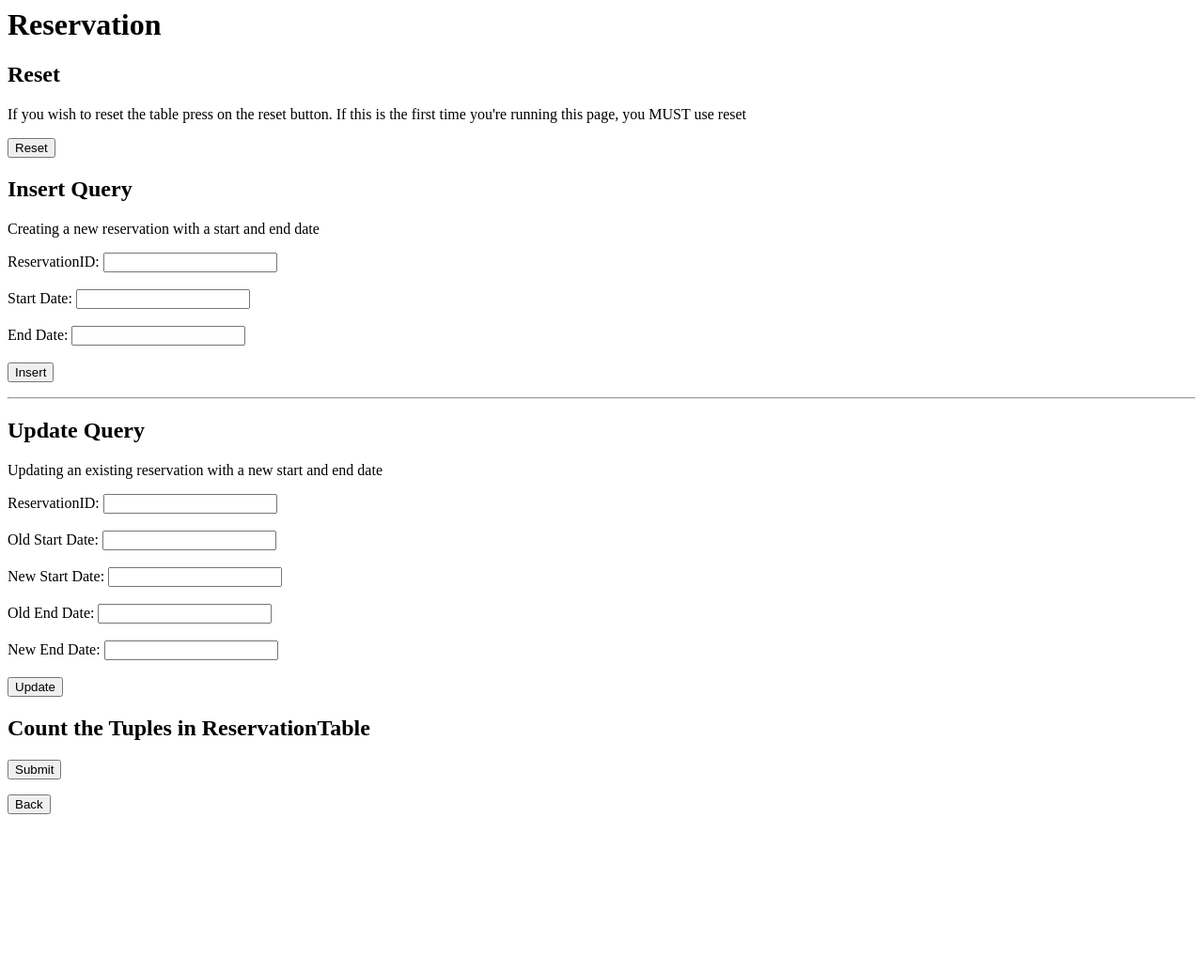
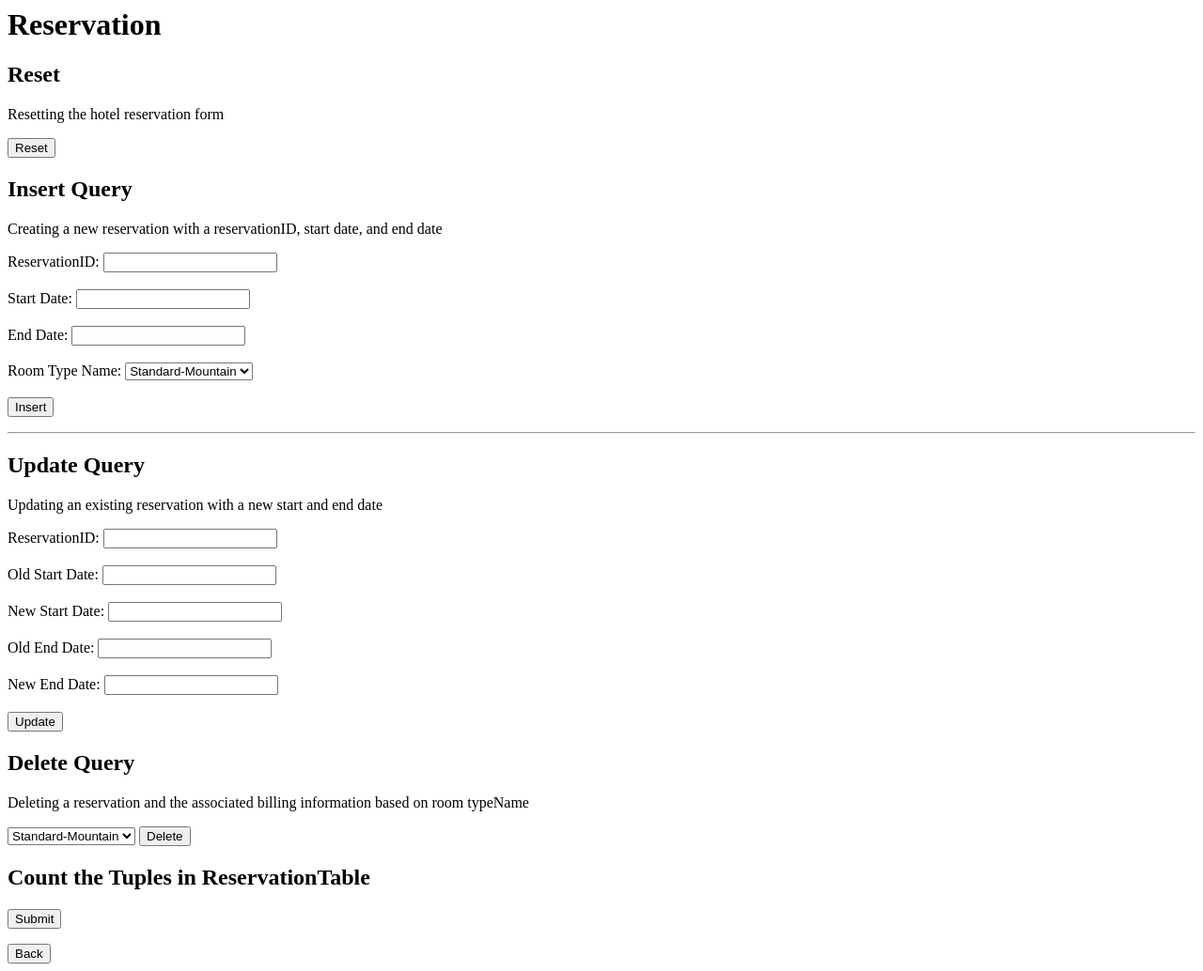
Before and after one commit to alichiba/Hotel-Management-Database, a PHP site: page /reservation.php in a window 1280 px wide. Shown: the whole page at 94% size. Before the commit the page ends 867 px from the top, so only its background shows below. Run offline with PHP 8.4, Linux system fonts and the light colour scheme.

Commit message:
formatted insert button, still partial delete

```diff
--- a/reservation.php
+++ b/reservation.php
@@ -7,7 +7,7 @@
     <h1>Reservation</h1>
 
     <h2>Reset</h2>
-        <p>If you wish to reset the table press on the reset button. If this is the first time you're running this page, you MUST use reset</p>
+        <p>Resetting the hotel reservation form </p>
 
         <form method="POST" action="reservation.php">
             <!-- if you want another page to load after the button is clicked, you have to specify that page in the action parameter -->
@@ -16,12 +16,20 @@
         </form>
 
     <h2>Insert Query</h2>
-        <p>Creating a new reservation with a start and end date</p>
+        <p>Creating a new reservation with a reservationID, start date, and end date</p>
         <form method="POST" action="reservation.php"> <!--refresh page when submitted-->
 	        <input type="hidden" id="insertQueryRequest" name="insertQueryRequest">
 	        ReservationID: <input type="text" name="resID"> <br /><br />
 	        Start Date: <input type="text" name="startDate"> <br /><br />
 	        End Date: <input type="text" name="endDate"> <br /><br />
+            Room Type Name:
+                <select name = "typeName">
+                    <option value = "Standard-Mountain">Standard-Mountain</option>
+                    <option value = "Deluxe-Cleaning">Deluxe-Cleaning</option>
+                    <option value = "Suite-Infinity">Suite-Infinity</option>
+                    <option value = "Executive-Jacuzzi">Executive-Jacuzzi</option>
+                    <option value = "Family-Couple">Family-Couple</option>
+                </select> <br /><br />
 	        <input type="submit" value="Insert" name="insertSubmit"></p>
         </form>
 
@@ -38,6 +46,23 @@
             New End Date: <input type="text" name="newEnd"> <br /><br />
             <input type="submit" value="Update" name="updateSubmit"></p>
         </form>
+
+        <h2>Delete Query</h2>
+        <p>Deleting a reservation and the associated billing information based on room typeName</p>
+        <form method="POST" action="reservation.php"> <!--refresh page when submitted-->
+            <input type="hidden" id="deleteQueryRequest" name="deleteQueryRequest">
+            <select name = "formStatus">
+                <option value = "Standard-Mountain">Standard-Mountain</option>
+                <option value = "Deluxe-Cleaning">Deluxe-Cleaning</option>
+                <option value = "Suite-Infinity">Suite-Infinity</option>
+                <option value = "Executive-Jacuzzi">Executive-Jacuzzi</option>
+                <option value = "Family-Couple">Family-Couple</option>
+            </select>
+
+            <input type="submit" value="Delete" name="deleteSubmit"></p>
+        </form>
+
+
 
         <h2>Count the Tuples in ReservationTable</h2>
         <form method="GET" action="reservation.php"> <!--refresh page when submitted-->
@@ -162,18 +187,7 @@
         }
 
 
-        function handleResetRequest() {
-            global $db_conn;
-            // Drop old table
-            executePlainSQL("DROP TABLE reservationTable");
-
-            // Create new table
-            echo "<br> creating new table <br>";
-            executePlainSQL("CREATE TABLE reservationTable (reservationID int PRIMARY KEY, startDate char(30), endDate char(30))");
-            OCICommit($db_conn);
-        }
-
-
+        // INSERT Query
         function handleInsertRequest() {
             global $db_conn;
 
@@ -181,17 +195,27 @@
             $tuple = array (
                 ":bind1" => $_POST['resID'],    // retrieves parameter passed by user
                 ":bind2" => $_POST['startDate'],
-                ":bind3" => $_POST['endDate']
+                ":bind3" => $_POST['endDate'],
+                ":bind4" => $_POST['typeName']
             );
 
             $alltuples = array (
                 $tuple
             );
 
-            executeBoundSQL("insert into reservationTable values (:bind1, :bind2, :bind3)", $alltuples); // helper function - queries script into database
+            executeBoundSQL("insert into reservationTable values (:bind1, :bind2, :bind3, :bind4)", $alltuples); // helper function - queries script into database
             OCICommit($db_conn); // must commit when adding smth to oracle database
+
+            echo "<br>Retrieved data from Reservation:<br>";
+            echo "<table>";
+            echo "<tr><th>ReservationID</th><th>startDate</th><th>endDate</th><th>typeName</th></tr>";
+            while (($row = OCI_Fetch_Array($result, OCI_BOTH)) != false) {
+                echo $row[0];
+            }
+            echo "<table>";
         }
 
+        // UPDATE Query
         function handleUpdateRequest() {
             global $db_conn;
 
@@ -205,6 +229,14 @@
             executePlainSQL("UPDATE reservationTable SET startDate='" . $new_start . "' WHERE startDate='" . $old_start . "' AND reservationID='" . $res_id . "'");
             executePlainSQL("UPDATE reservationTable SET endDate='" . $new_end . "' WHERE endDate='" . $old_end . "' AND reservationID='" . $res_id . "'");
             OCICommit($db_conn);
+
+            echo "<br>Retrieved data from Reservation:<br>";
+            echo "<table>";
+            echo "<tr><th>ReservationID</th><th>startDate</th><th>endDate</th><th>typeName</th></tr>";
+            while (($row = OCI_Fetch_Array($result, OCI_BOTH)) != false) {
+                echo $row[0];
+            }
+            echo "<table>";
         }
 
         function handleCountRequest() {
@@ -217,7 +249,35 @@
             }
         }
 
+        // DELETE Query - deleting reservation based of room typeName
+        // !!! Update CREATE TABLE statements to have ON DELETE CASCADE for all? or just billing_has? or RoomType on delete cascade?
+        function handleDeleteRequest() {
+            global $db_conn;
 
+            $status = $_POST['formStatus'];
+
+            $result = executePlainSQL("DELETE FROM Reservation WHERE typeName= '" . $status . "'");
+
+            echo "<br>Retrieved data from Reservation:<br>";
+            echo "<table>";
+            echo "<tr><th>ReservationID</th><th>startDate</th><th>endDate</th><th>typeName</th></tr>";
+            while (($row = OCI_Fetch_Array($result, OCI_BOTH)) != false) {
+                echo $row[0];
+            }
+            echo "<table>";
+        }
+
+        // RESET Form - Dropping and creating tables
+        function handleResetRequest() {
+            global $db_conn;
+            // Drop old table
+            executePlainSQL("DROP TABLE reservationTable");
+
+            // Create new table
+            echo "<br> creating new table <br>";
+            executePlainSQL("CREATE TABLE reservationTable (reservationID int PRIMARY KEY, startDate char(30), endDate char(30), typeName char(30))");
+            OCICommit($db_conn);
+        }
 
         // HANDLE ALL POST ROUTES
 	// A better coding practice is to have one method that reroutes your requests accordingly. It will make it easier to add/remove functionality.
@@ -229,6 +289,8 @@
                     handleUpdateRequest();
                 } else if (array_key_exists('insertQueryRequest', $_POST)) {
                     handleInsertRequest();
+                } else if (array_key_exists('deleteQueryRequest', $_POST)) {
+                    handleDeleteRequest();
                 }
 
                 disconnectFromDB(); // program is completed, application has finished running (1-3s). when submitting new request, restarting application from start-end
@@ -247,7 +309,7 @@
             }
         }
 
-		if (isset($_POST['reset']) || isset($_POST['updateSubmit']) || isset($_POST['insertSubmit'])) {
+		if (isset($_POST['reset']) || isset($_POST['updateSubmit']) || isset($_POST['insertSubmit']) || isset($_POST['deleteSubmit'])) {
             handlePOSTRequest();
         } else if (isset($_GET['countTupleRequest'])) {
             handleGETRequest();
```
